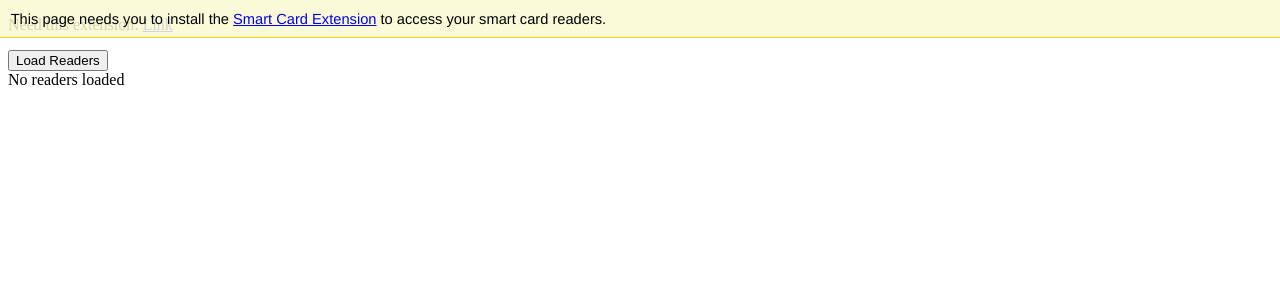
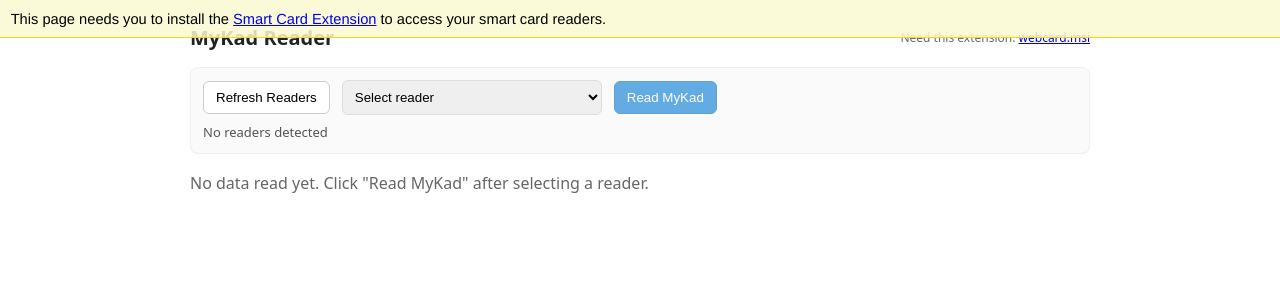
Before and after one commit to aspialcorp/fe-mykad-reader, a Vue app: page / in a window 1280 px wide. Shown: the top 300 px of the page. Built offline with nearby package versions, Linux system fonts and the light colour scheme; the HTML template or start-up script is replaced by a standard one.

Commit message:
Add styling

```diff
--- a/src/App.vue
+++ b/src/App.vue
@@ -1,16 +1,26 @@
 <script setup>
 // Import webcard.js to enable webcard functionality
 import '@/utils/webcard.js'
-import { ref } from 'vue'
+import { ref, computed, onMounted } from 'vue'
 import { parseMyKadData } from './utils/mykadParser'
 
 const readers = ref([])
-const selectedReader = ref(null)
+const selectedReader = ref('')
 const readData = ref(null)
 const loading = ref(false)
+const showRaw = ref(false)
+
+onMounted(() => {
+  handleLoadReaders()
+})
 
 async function handleLoadReaders() {
-  readers.value = await navigator.webcard.readers()
+  try {
+    readers.value = await navigator.webcard.readers()
+  } catch (e) {
+    console.error('Failed to load readers', e)
+    readers.value = []
+  }
 }
 
 async function handleReadData() {
@@ -20,43 +30,36 @@ async function handleReadData() {
   }
 
   try {
-    const readers = await navigator.webcard.readers()
-    const reader = readers.find((r) => r.name === selectedReader.value)
+    const all = await navigator.webcard.readers()
+    const reader = all.find((r) => r.name === selectedReader.value)
     if (!reader) {
       alert('Selected reader not found.')
       return
     }
     await reader.connect(true)
-    console.log('Connected to reader:', reader.name)
     loading.value = true
     const response = await getRawDataFromReader(reader)
     readData.value = parseMyKadData(response)
-
     await reader.disconnect()
     loading.value = false
-    console.log('Disconnected from reader:', reader.name)
   } catch (err) {
     console.error('Error during reading process:', err)
     loading.value = false
-    return
+    alert('Error reading card. See console for details.')
   }
 }
 
 async function getRawDataFromReader(reader) {
   const data = {}
-  // Reference: https://forum.lowyat.net/index.php?s=d8b743a2e4a5498fd8b2d6095e56bf41&showtopic=355950&st=20&p=11151482&#entry11151482
-  // Select App + Get Response
   await reader.transceive('00A404000AA0000000744A504E0010')
   await reader.transceive('00C0000005')
 
-  // Section JPN 1-1
   data.jpn_1_1 = ''
   await reader.transceive('C832000005080000A801')
   await reader.transceive('CC00000008010001000000A801')
   data.jpn_1_1 += (await reader.transceive('CC060000FD')).slice(0, -4)
   data.jpn_1_1 += await reader.transceive('CC060000AB')
 
-  // Section JPN 1-2
   data.jpn_1_2 = ''
   await reader.transceive('C832000005080000A30F')
   await reader.transceive('CC00000008020001000000A30F')
@@ -65,7 +68,7 @@ async function getRawDataFromReader(reader) {
     data.jpn_1_2 += x
   }
   data.jpn_1_2 += await reader.transceive('CC060000D0')
-  // Section JPN 1-4
+
   data.jpn_1_4 = ''
   await reader.transceive('C8320000050800009700')
   await reader.transceive('CC000000080400010000009700')
@@ -76,35 +79,112 @@ async function getRawDataFromReader(reader) {
   }
   return data
 }
+
+const fieldList = computed(() => {
+  if (!readData.value) return []
+  // Order and friendly labels for parseMyKadData fields
+  return [
+    { key: 'name', label: 'Full Name' },
+    { key: 'ic', label: 'IC Number' },
+    { key: 'dob', label: 'Date of Birth' },
+    { key: 'gender', label: 'Gender' },
+    { key: 'citizenship', label: 'Citizenship' },
+    { key: 'race', label: 'Race' },
+    { key: 'religion', label: 'Religion' },
+    { key: 'issuedate', label: 'Issue Date' },
+    { key: 'address', label: 'Address' },
+    { key: 'postcode', label: 'Postcode' },
+    { key: 'city', label: 'City' },
+    { key: 'state', label: 'State' },
+    { key: 'photo', label: 'Photo' }
+  ]
+})
 </script>
 
 <template>
-  <p>Need this extension: <a href="https://webcard.cardid.org/webcard.msi">Link</a></p>
-  <button v-on:click="handleLoadReaders">Load Readers</button>
-  <div v-if="readers.length > 0">
-    <select id="item-select" v-model="selectedReader">
-      <option value="" disabled>Select an option</option>
-      <option v-for="reader in readers" :value="reader.name" :key="reader.name">
-        {{ reader.name }}
-      </option>
-    </select>
-    <button v-on:click="handleReadData">Read MyKad Data</button>
-  </div>
-  <div v-else>No readers loaded</div>
-  <div v-if="loading">Loading readers...</div>
-  <div id="output" v-if="readData">
-    <div v-for="(v, k) in readData" :key="k">
-      <template v-if="k === 'photo'">
-        <div>{{ k }}:</div>
-        <img
-          :src="v"
-          alt="photo"
-          style="max-width: 200px; max-height: 200px; object-fit: contain"
-        />
-      </template>
-      <template v-else> {{ k }}: {{ v }} </template>
-    </div>
+  <div class="container">
+    <header>
+      <h1>MyKad Reader</h1>
+      <p class="hint">Need this extension: <a href="https://webcard.cardid.org/webcard.msi">webcard.msi</a></p>
+    </header>
+
+    <section class="controls">
+      <div class="reader-row">
+        <button class="btn" @click="handleLoadReaders">Refresh Readers</button>
+        <div class="select-wrap">
+          <select v-model="selectedReader">
+            <option value="" disabled>Select reader</option>
+            <option v-for="r in readers" :key="r.name" :value="r.name">{{ r.name }}</option>
+          </select>
+        </div>
+        <button class="btn primary" @click="handleReadData" :disabled="!selectedReader || loading">Read MyKad</button>
+      </div>
+      <div class="status">
+        <span v-if="loading">Reading…</span>
+        <span v-else-if="readers.length === 0">No readers detected</span>
+        <span v-else>{{ readers.length }} reader(s) available</span>
+      </div>
+    </section>
+
+    <section class="result" v-if="readData">
+      <div class="card">
+        <div class="card-left">
+          <div class="photo" v-if="readData.photo">
+            <img :src="readData.photo" alt="photo" />
+          </div>
+        </div>
+        <div class="card-right">
+          <h2>{{ readData.name || '—' }}</h2>
+          <dl>
+            <template v-for="f in fieldList" :key="f.key">
+              <template v-if="f.key !== 'photo'">
+                <dt>{{ f.label }}</dt>
+                <dd>{{ readData[f.key] || '—' }}</dd>
+              </template>
+            </template>
+          </dl>
+          <div class="raw-toggle">
+            <label><input type="checkbox" v-model="showRaw" /> Show raw JSON</label>
+          </div>
+        </div>
+      </div>
+
+      <pre class="raw" v-if="showRaw">{{ JSON.stringify(readData, null, 2) }}</pre>
+    </section>
+
+    <section v-else class="no-data">
+      <p>No data read yet. Click "Read MyKad" after selecting a reader.</p>
+    </section>
   </div>
 </template>
 
-<style scoped></style>
+<style scoped>
+.container{
+  max-width:900px;
+  margin:24px auto;
+  font-family:system-ui,Segoe UI,Roboto,Helvetica,Arial;
+  color:#222;
+}
+header{display:flex;align-items:center;justify-content:space-between}
+header h1{margin:0;font-size:20px}
+.hint{margin:0;color:#666;font-size:12px}
+.controls{margin-top:16px;padding:12px;border-radius:8px;background:#fafafa;border:1px solid #eee}
+.reader-row{display:flex;gap:12px;align-items:center}
+.select-wrap select{padding:8px;border-radius:6px;border:1px solid #ddd;min-width:260px}
+.btn{padding:8px 12px;border-radius:6px;border:1px solid #ccc;background:#fff;cursor:pointer}
+.btn.primary{background:#0078d4;border-color:#0064b4;color:#fff}
+.btn:disabled{opacity:0.6;cursor:not-allowed}
+.status{margin-top:8px;color:#555;font-size:13px}
+.result{margin-top:18px}
+.card{display:flex;gap:16px;padding:16px;border-radius:8px;border:1px solid #eee;background:#fff}
+.card-left{width:220px;display:flex;align-items:flex-start}
+.photo img{width:200px;height:200px;object-fit:cover;border-radius:6px;border:1px solid #ddd}
+.card-right{flex:1}
+.card-right h2{margin:0 0 8px 0}
+dl{display:grid;grid-template-columns:140px 1fr;row-gap:6px;column-gap:12px}
+dt{font-weight:600;color:#444}
+dd{margin:0;color:#222}
+.raw-toggle{margin-top:12px}
+.raw{margin-top:12px;padding:12px;background:#0f1724;color:#e6eef8;overflow:auto;border-radius:6px}
+.no-data{margin-top:18px;color:#666}
+</style>
```
